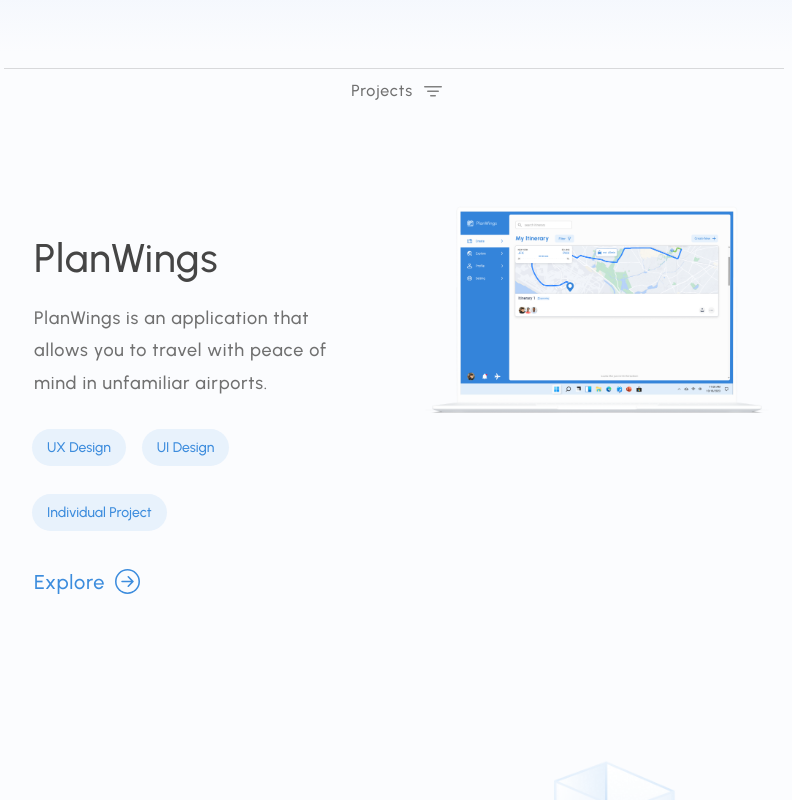
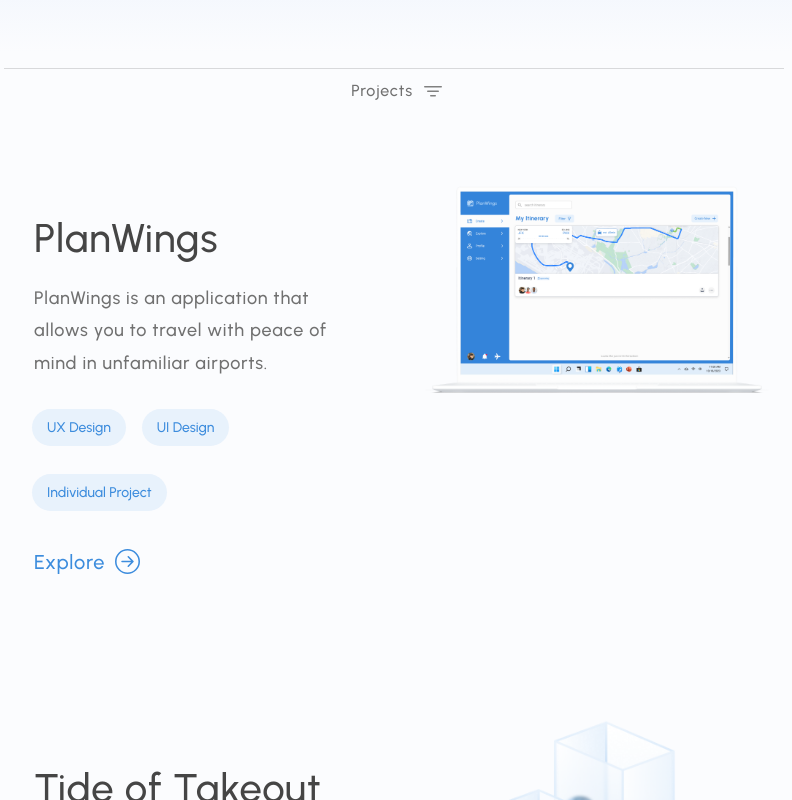
Before and after one commit to qjf0126/JinfanQian, a React (Create React App) app: page / in a window 1280 px wide. Shown: the part 680-1480 px from the top of the page, without its empty margins (246-1038 px from the left). Built offline with nearby package versions, Linux system fonts and the light colour scheme; the HTML template or start-up script is replaced by a standard one.

Commit message:
Update App.css

```diff
--- a/src/App.css
+++ b/src/App.css
@@ -374,7 +374,7 @@
   display: flex;
   justify-content: space-between;
   flex-wrap: wrap;
-  margin: 40px 0px 40px 0px;
+  margin: 20px 0px 20px 0px;
 }
 
 .Project-sidebar {
```
